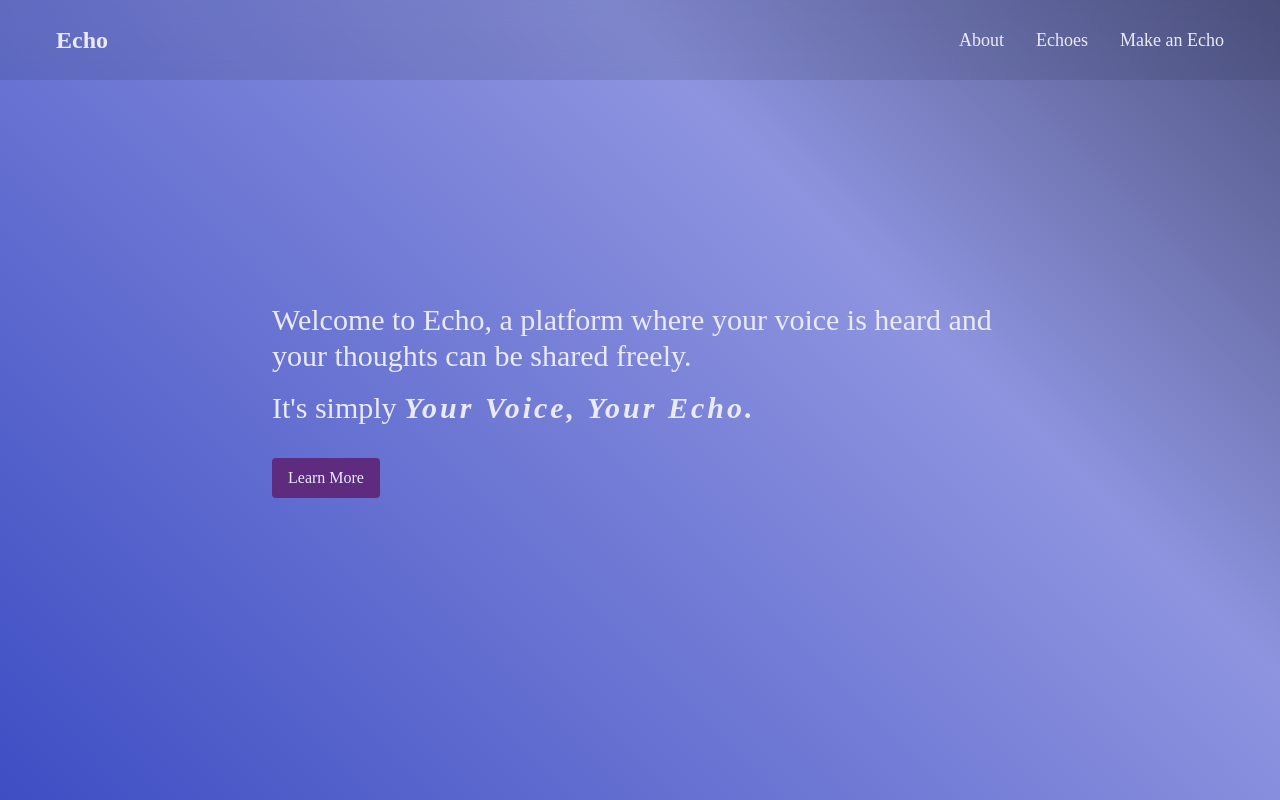
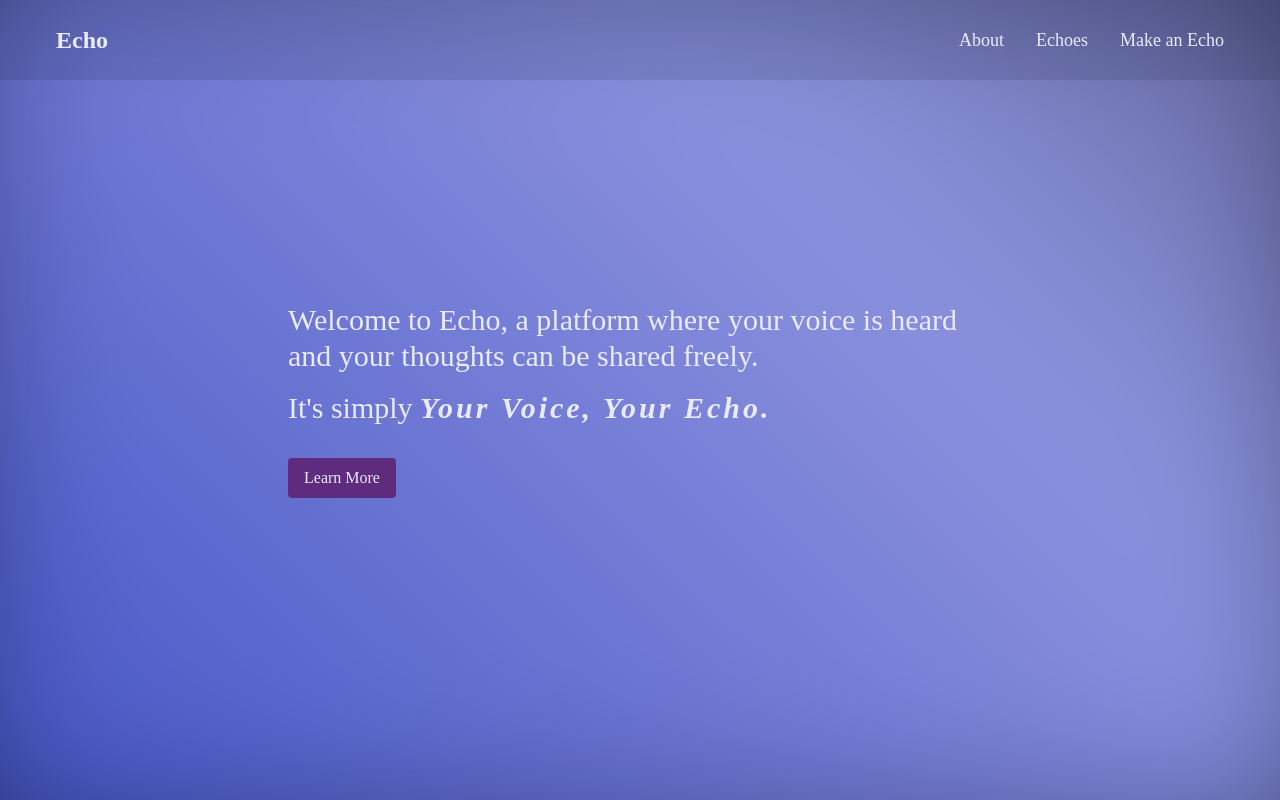
Before and after one commit to P541M/echo, a React (Create React App) app: page / in a window 1280 px wide. Shown: the top 800 px of the page. Built offline with nearby package versions, Linux system fonts and the light colour scheme; no server answers.

Commit message:
feat: chat new gradient just dropped

```diff
--- a/src/components/Hero.jsx
+++ b/src/components/Hero.jsx
@@ -4,9 +4,10 @@ const Hero = ({ goToSection }) => {
   return (
     <div
       id="home"
-      className="gradient-bg flex h-screen w-full flex-col items-center justify-center text-text"
+      className="relative flex h-screen w-full flex-col items-center justify-center overflow-hidden text-text"
     >
-      <div className="relative z-10 max-w-3xl p-4 text-left">
+      <div className="gradient-bg absolute inset-0"></div>
+      <div className="relative z-10 max-w-3xl p-8 text-left">
         <p className="mb-4 text-3xl font-medium text-text">
           Welcome to Echo, a platform where your voice is heard and your
           thoughts can be shared freely.
--- a/src/index.css
+++ b/src/index.css
@@ -43,10 +43,17 @@ html::-webkit-scrollbar {
   }
 }
 
-.gradient-bg {
+.gradient-bg::before {
+  content: "";
+  position: absolute;
+  top: -100px; /* Adjust based on the blur amount */
+  left: -100px; /* Adjust based on the blur amount */
+  right: -100px; /* Adjust based on the blur amount */
+  bottom: -100px; /* Adjust based on the blur amount */
   background: linear-gradient(45deg, #5e2b7f, #3f4fc4, #8e94df, #141628);
   background-size: 200% 200%;
   animation: gradientWave 15s ease infinite;
+  filter: blur(100px); /* Adjust the blur intensity as needed */
 }
 
 /* Add this to your existing index.css or a separate CSS file */
```
